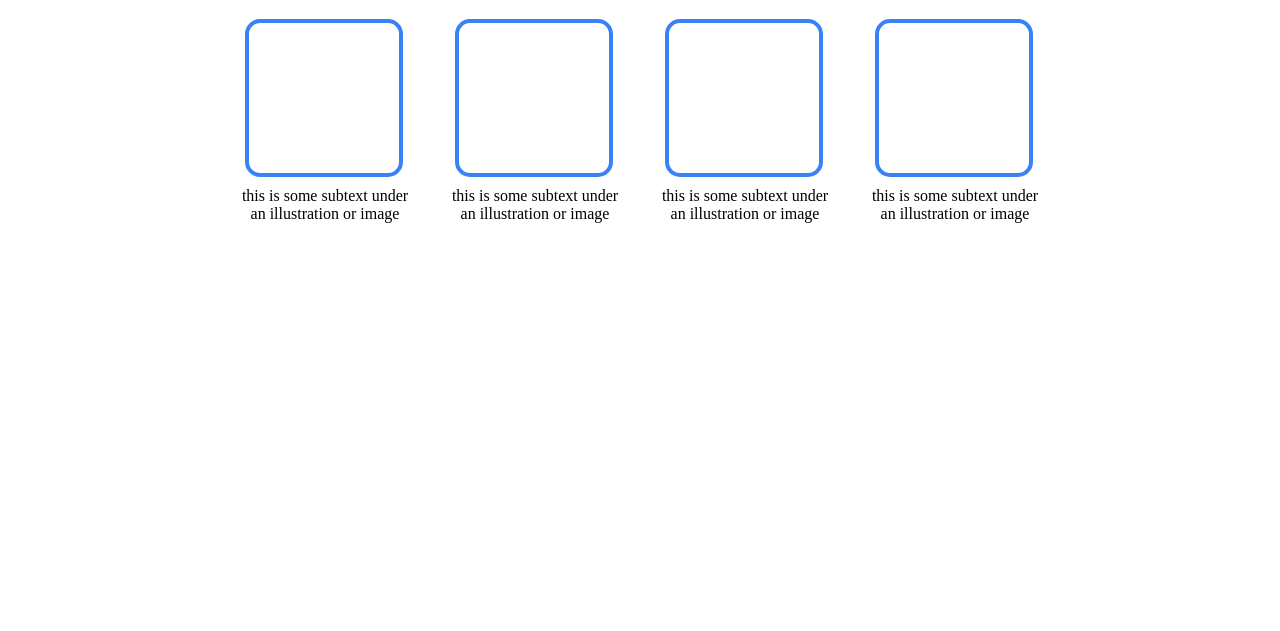
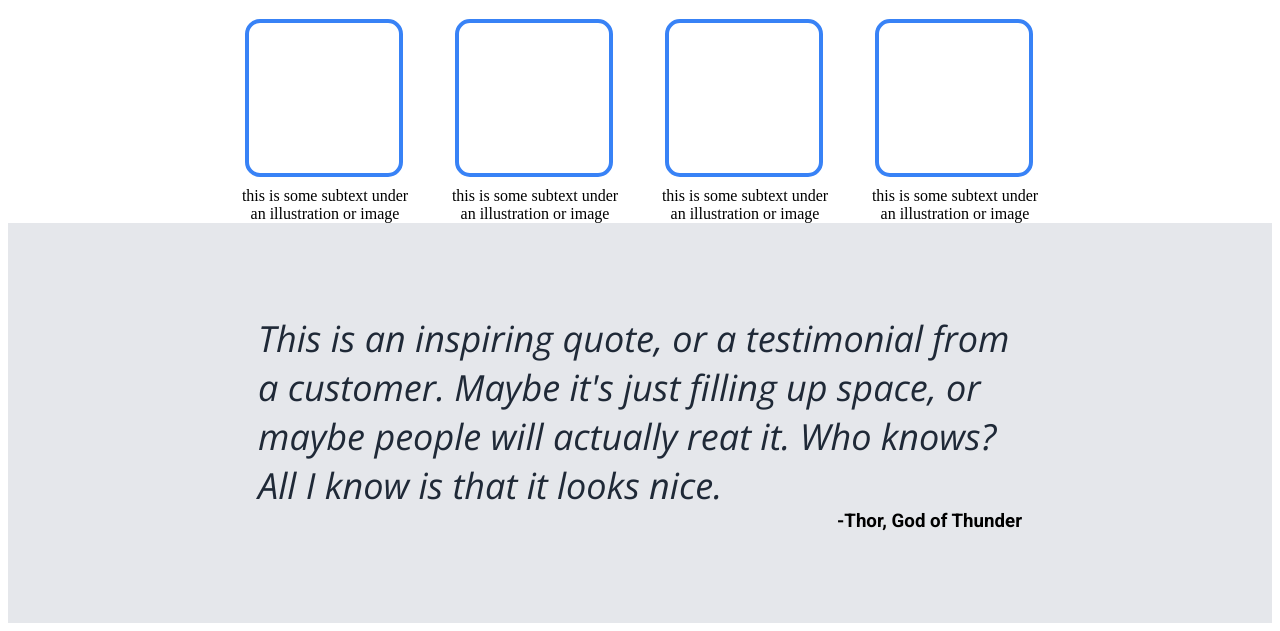
Before and after one commit to inam925/Landing_web_page, a plain HTML site: page index.html in a window 1280 px wide. Shown: the part 509-1140 px from the top of the page. Before the commit the page ends 800 px from the top, so only its background shows below. Drawn offline with nearby package versions, Linux system fonts and the light colour scheme.

Commit message:
Third section completed

```diff
--- a/index.html
+++ b/index.html
@@ -53,5 +53,11 @@
 
 
     </section>
+    <!-- Section Three -->
+    <section class="third">
+        <p class="quote"><em>This is an inspiring quote, or a testimonial from a customer. Maybe it's just filling up space, or maybe people will actually reat it. Who knows? All I know is that it looks nice.</em> </p>
+        <h3 class="thor">-Thor, God of Thunder</h3>
+    </section>
+    <!-- section Four -->
 </body>
 </html>
--- a/styles.css
+++ b/styles.css
@@ -1,4 +1,5 @@
 @import url("https://fonts.googleapis.com/css2?family=Roboto:wght@300;400;700&display=swap");
+@import url("https://fonts.googleapis.com/css2?family=Open+Sans:ital,wght@1,300&display=swap");
 
 .body {
   font-family: "Roboto", sans-serif;
@@ -90,3 +91,28 @@
 .two .info {
   max-width: 180px;
 }
+/* third section */
+.third {
+  background: #e5e7eb;
+  height: 200px;
+  display: flex;
+  flex-direction: column;
+  justify-content: center;
+  align-items: center;
+  padding: 100px 250px 100px 250px;
+}
+.third .quote {
+  font-size: 36px;
+  color: #1f2937;
+  font-family: "Open Sans", sans-serif;
+  padding: 0;
+  margin: 0;
+}
+.third .thor {
+  display: flex;
+  align-self: flex-end;
+  font-family: "Roboto", sans-serif;
+  padding: 0;
+  margin: 0;
+}
+/* Fourth section */
```
